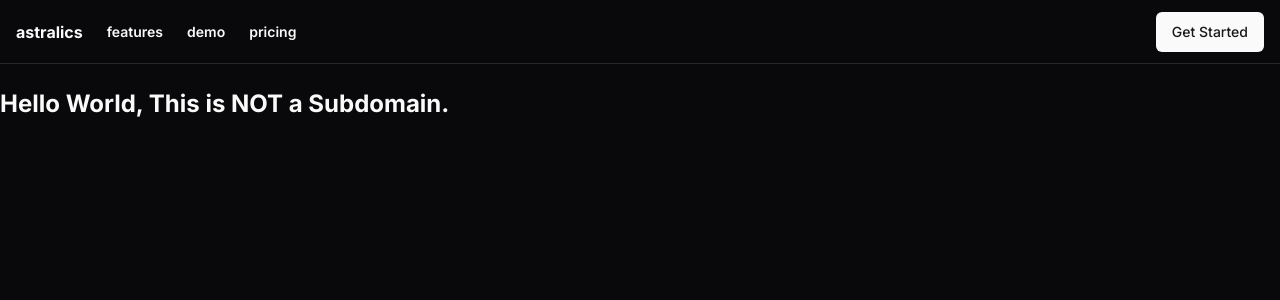
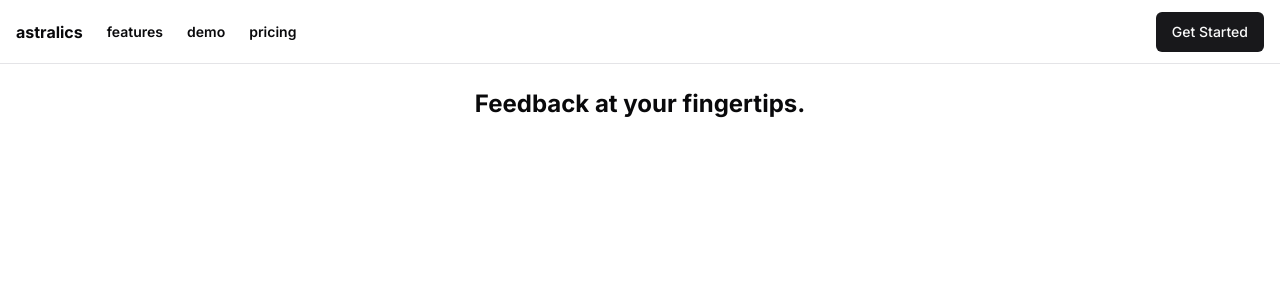
Before and after one commit to ramezj/astralics-v2, a Next.js app: page / in a window 1280 px wide. Shown: the top 300 px of the page. Built offline with nearby package versions, Linux system fonts and the light colour scheme; no server answers.

Commit message:
testing next-themes

```diff
--- a/app/layout.tsx
+++ b/app/layout.tsx
@@ -18,7 +18,7 @@ export default function RootLayout({
   return (
     <html lang="en">
       <body className={inter.className}>
-          <ThemeProvider attribute="class" defaultTheme="dark" disableTransitionOnChange>
+          <ThemeProvider attribute="class">
             {children}
           </ThemeProvider>
         </body>
--- a/app/page.tsx
+++ b/app/page.tsx
@@ -13,8 +13,9 @@ export default async function Home() {
   return (
     <>
     <Navigation session={session}/>
-    <br />
-    <h1 className="font-bold text-2xl">Hello World, This is NOT a Subdomain.</h1>
+    <div className="text-center w-full py-6">
+      <h1 className="font-bold text-2xl">Feedback at your fingertips.</h1>
+    </div>
     </>
   );
 }
```
